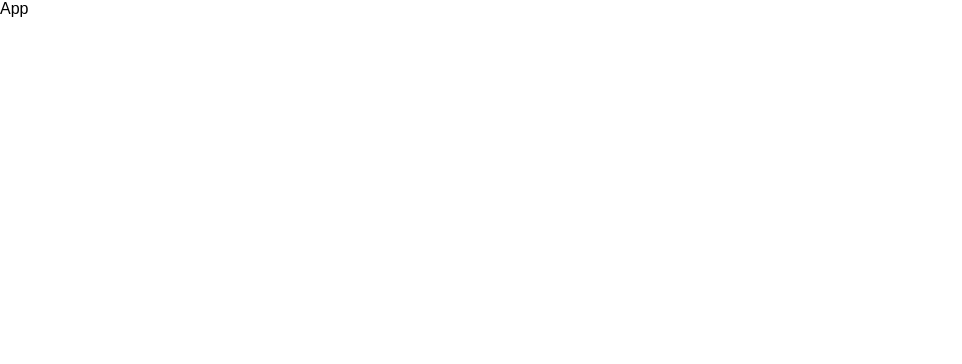
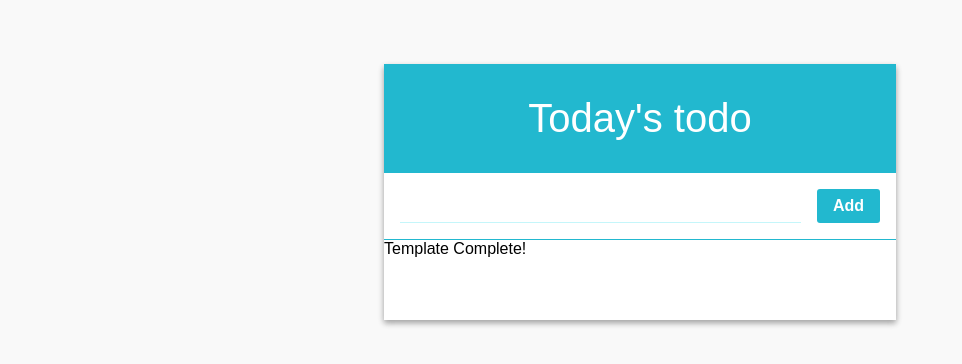
Before and after one commit to kimshuk/todo-list, a React (Create React App) app: page / in a window 1280 px wide. Shown: the top 364 px of the page, without its empty margins (0-962 px from the left). Built offline with nearby package versions, Linux system fonts and the light colour scheme.

Commit message:
up to adding item list

```diff
--- a/src/App.js
+++ b/src/App.js
@@ -1,8 +1,12 @@
 import React, { Component } from "react";
+import TodoListTemplate from "./components/TodoListTemplate";
+import Form from "./components/Form";
 
 class App extends Component {
   render() {
-    return <div>App</div>;
+    return (
+      <TodoListTemplate form={<Form />}>Template Complete!</TodoListTemplate>
+    );
   }
 }
 
--- /dev/null
+++ b/src/components/Form.css
@@ -0,0 +1,28 @@
+.form {
+  display: flex;
+}
+
+.form input {
+  flex: 1; /* 버튼을 뺀 빈 공간을 모두 채워줍니다 */
+  font-size: 1.25rem;
+  outline: none;
+  border: none;
+  border-bottom: 1px solid #c5f6fa;
+}
+
+.create-button {
+  padding-top: 0.5rem;
+  padding-bottom: 0.5rem;
+  padding-left: 1rem;
+  padding-right: 1rem;
+  margin-left: 1rem;
+  background: #22b8cf;
+  border-radius: 3px;
+  color: white;
+  font-weight: 600;
+  cursor: pointer;
+}
+
+.create-button:hover {
+  background: #3bc9db;
+}
--- /dev/null
+++ b/src/components/Form.js
@@ -0,0 +1,15 @@
+import React from "react";
+import "./Form.css";
+
+const Form = ({ value, onChange, onCreate, onKeyPress }) => {
+  return (
+    <div className="form">
+      <input value={value} onChange={onChange} onKeyPress={onKeyPress} />
+      <div className="create-button" onClick={onCreate}>
+        Add
+      </div>
+    </div>
+  );
+};
+
+export default Form;
--- a/src/components/TodoListTemplate.css
+++ b/src/components/TodoListTemplate.css
@@ -0,0 +1,25 @@
+.todo-list-template {
+  background: white;
+  width: 512px;
+  box-shadow: 0 3px 6px rgba(0, 0, 0, 0.16), 0 3px 6px rgba(0, 0, 0, 0.23); /* 그림자 */
+  margin: 0 auto; /* 페이지 중앙 정렬 */
+  margin-top: 4rem;
+}
+
+.title {
+  padding: 2rem;
+  font-size: 2.5rem;
+  text-align: center;
+  font-weight: 100;
+  background: #22b8cf;
+  color: white;
+}
+
+.form-wrapper {
+  padding: 1rem;
+  border-bottom: 1px solid #22b8cf;
+}
+
+.todos-wrapper {
+  min-height: 5rem;
+}
--- a/src/components/TodoListTemplate.js
+++ b/src/components/TodoListTemplate.js
@@ -0,0 +1,14 @@
+import React from "react";
+import "./TodoListTemplate.css";
+
+const TodoListTemplate = ({ form, children }) => {
+  return (
+    <main className="todo-list-template">
+      <div className="title">Today's todo</div>
+      <section className="form-wrapper">{form}</section>
+      <section className="todos-wrapper">{children}</section>
+    </main>
+  );
+};
+
+export default TodoListTemplate;
--- a/src/index.css
+++ b/src/index.css
@@ -2,4 +2,5 @@ body {
   margin: 0;
   padding: 0;
   font-family: sans-serif;
+  background: #f9f9f9;
 }
```
Also changed, not shown: src/components/TodoItem.js (added, +24 -0 lines), src/components/TodoItemList.js (added, +11 -0 lines), src/components/TodoItem.css (added).
